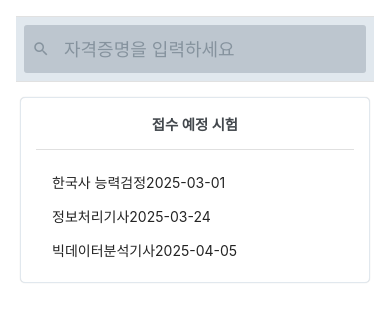
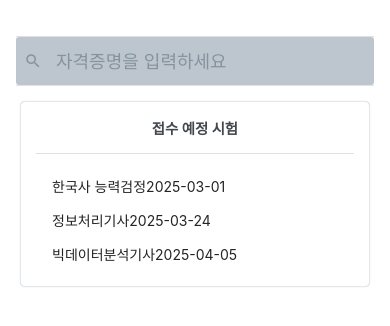
Before and after one commit to in-veloper/modoo-license, a React Native app: screen / in a window 390 px wide. Shown: the top 326 px of the page. Built offline with nearby package versions, Linux system fonts and the light colour scheme.

Commit message:
25.03.24 search bar 스타일 수정 commit

```diff
--- a/src/components/Dashboard.tsx
+++ b/src/components/Dashboard.tsx
@@ -35,6 +35,7 @@ const Dashboard = () => {
                 placeholder="자격증명을 입력하세요"
                 onChangeText={changeSearchText}
                 value={searchText}
+                containerStyle={{ backgroundColor: '#FFF', padding: 0, marginTop: 20 }}
             />
             <View style={styles.cardContainer}>
                 <Card containerStyle={styles.card}>
```
